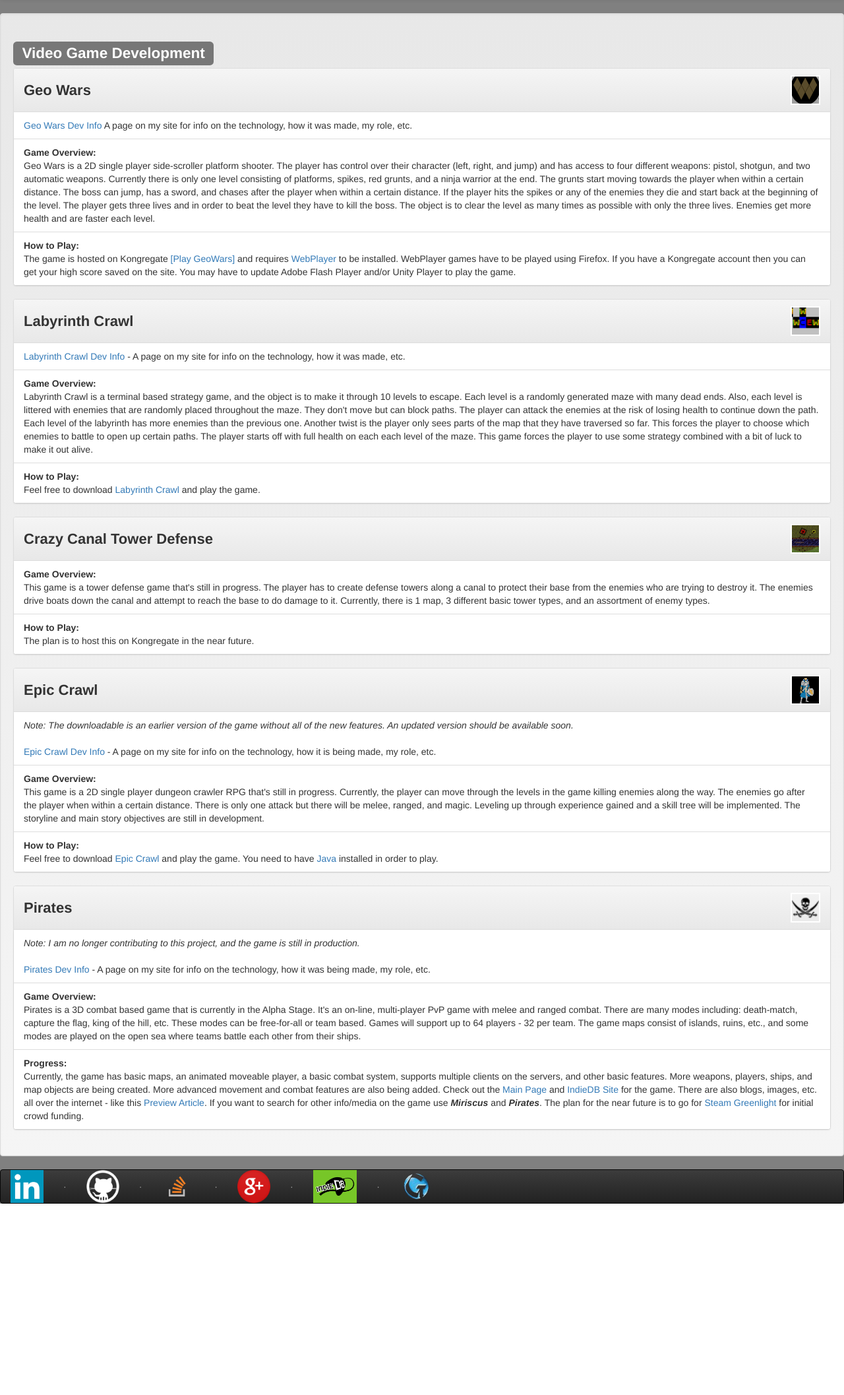
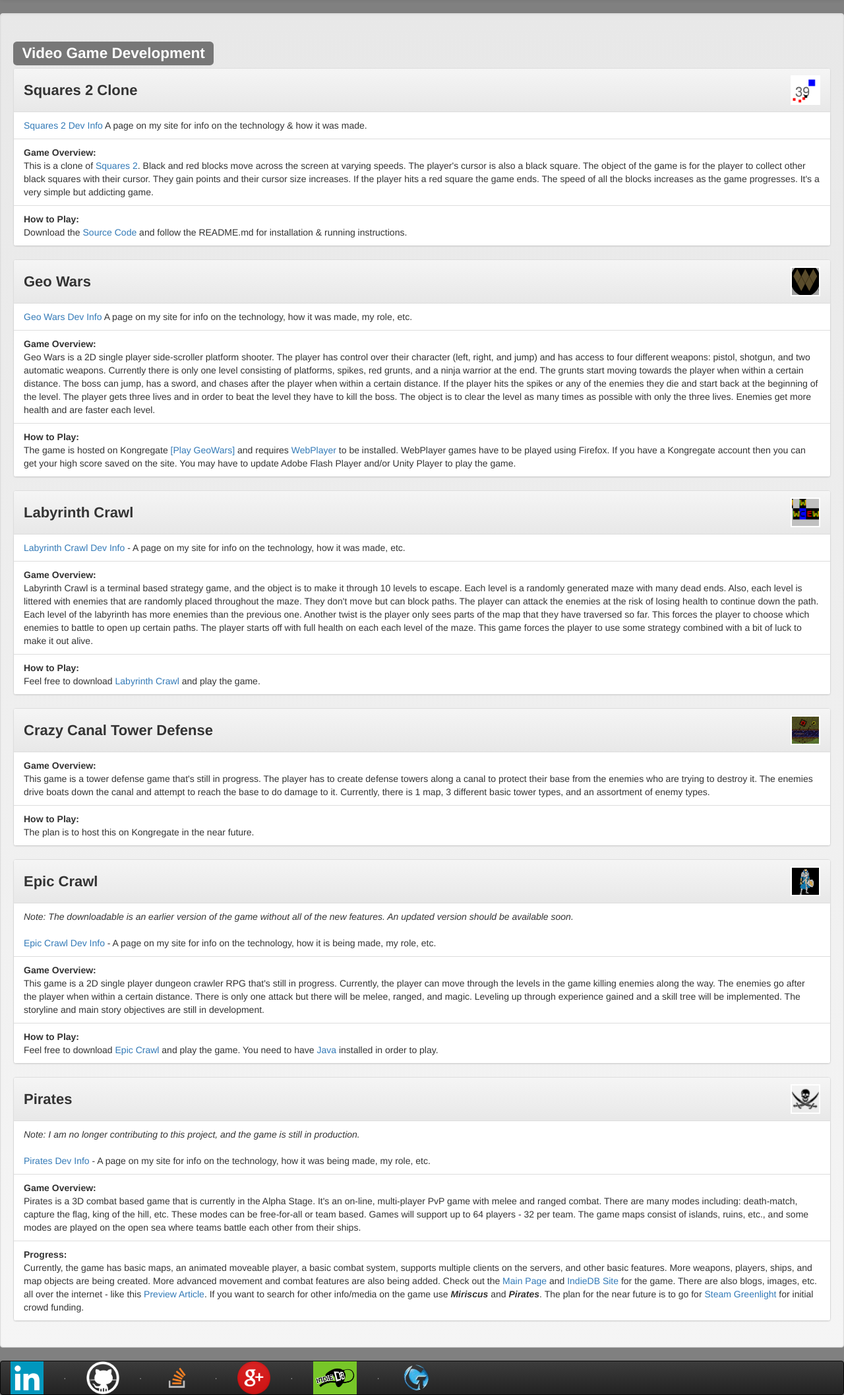
Before and after one commit to andrew-boutin/andrew-django-personal-site, a Django app: page /gamedev/ in a window 1280 px wide. Shown: the part 52-2166 px from the top of the page at 66% size. Before the commit the page ends 1876 px from the top, so only its background shows below. Run offline with Django 3.2, Linux system fonts and the light colour scheme; some libraries are stand-ins or nearby versions.

Commit message:
Added squares 2 clone info to site.

```diff
--- a/personalsite/main/templates/main/gamedev.html
+++ b/personalsite/main/templates/main/gamedev.html
@@ -9,6 +9,33 @@
 {% block header %}Video Game Development{% endblock %}
 
 {% block body %}
+<div class="panel panel-default">
+  <div class="panel-heading">
+    <table style="width:100%">
+      <tr>
+        <td class="title">Squares 2 Clone</td>
+        <td class="gameIconCol"><img class="gameIcon" src="{% static "imgs/squares.png" %}" width="45px" height="45px"></td>
+      </tr>
+    </table>
+  </div>
+  <ul class="list-group">
+    <li class="list-group-item">
+      <a class="link" href="squares/">Squares 2 Dev Info</a>
+      A page on my site for info on the technology & how it was made.
+    </li>
+    <li class="list-group-item">
+      <strong>Game Overview:</strong></br>
+      This is a clone of <a class="link" href="http://www.albinoblacksheep.com/games/squares2">Squares 2</a>. Black and red blocks move across the
+      screen at varying speeds. The player's cursor is also a black square. The object of the game is for the player to collect other black squares
+      with their cursor. They gain points and their cursor size increases. If the player hits a red square the game ends. The speed of all the
+      blocks increases as the game progresses. It's a very simple but addicting game.
+    </li>
+    <li class="list-group-item">
+      <strong>How to Play:</strong></br>
+      Download the <a class="link" href="https://github.com/andrew-boutin/squares-clone">Source Code</a> and follow the README.md for installation & running instructions.
+    </li>
+  </ul>
+</div>
 <div class="panel panel-default">
   <div class="panel-heading">
     <table style="width:100%">
--- a/personalsite/main/urls.py
+++ b/personalsite/main/urls.py
@@ -19,7 +19,9 @@
     # /gamedev/epiccrawl/
     url(r'^gamedev/epiccrawl/$', views.epiccrawl, name='epiccrawl'),
     # /gamedev/geowars/
-    url(r'^gamedev/geowars/$', views.geowars,name='geowars'),
+    url(r'^gamedev/geowars/$', views.geowars, name='geowars'),
+    # /gamedev/squares/
+    url(r'^gamedev/squares/$', views.squares, name='squares'),
     # /keyboard/
     url(r'^keyboard/$', views.keyboard, name='keyboard'),
 ]
--- a/personalsite/main/views.py
+++ b/personalsite/main/views.py
@@ -15,6 +15,11 @@
 def gamedev(request):
     """Page for video game development information."""
     return render(request, 'main/gamedev.html')
+
+
+def squares(request):
+    """Page for Squares 2 clone."""
+    return render(request, 'main/squares.html')
 
 
 def pirates(request):
```
Also changed, not shown: personalsite/main/templates/main/squares.html (added, +34 -0 lines), personalsite/media/imgs/squares.png (added).
